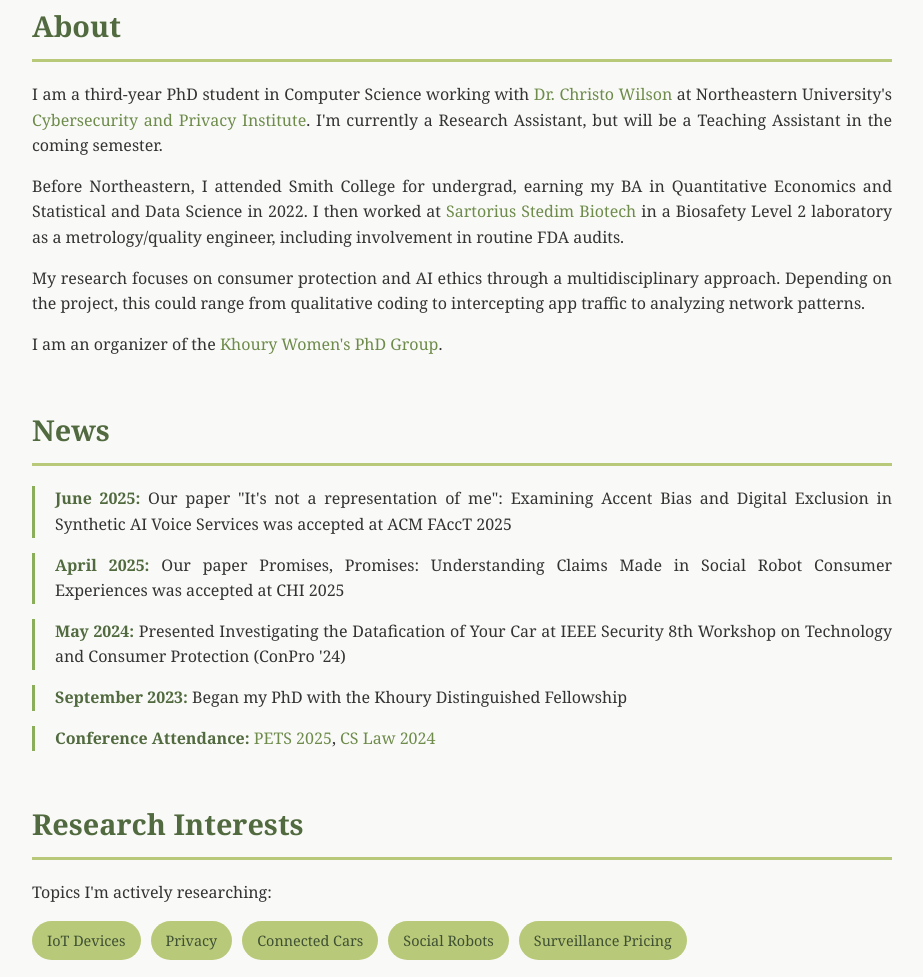
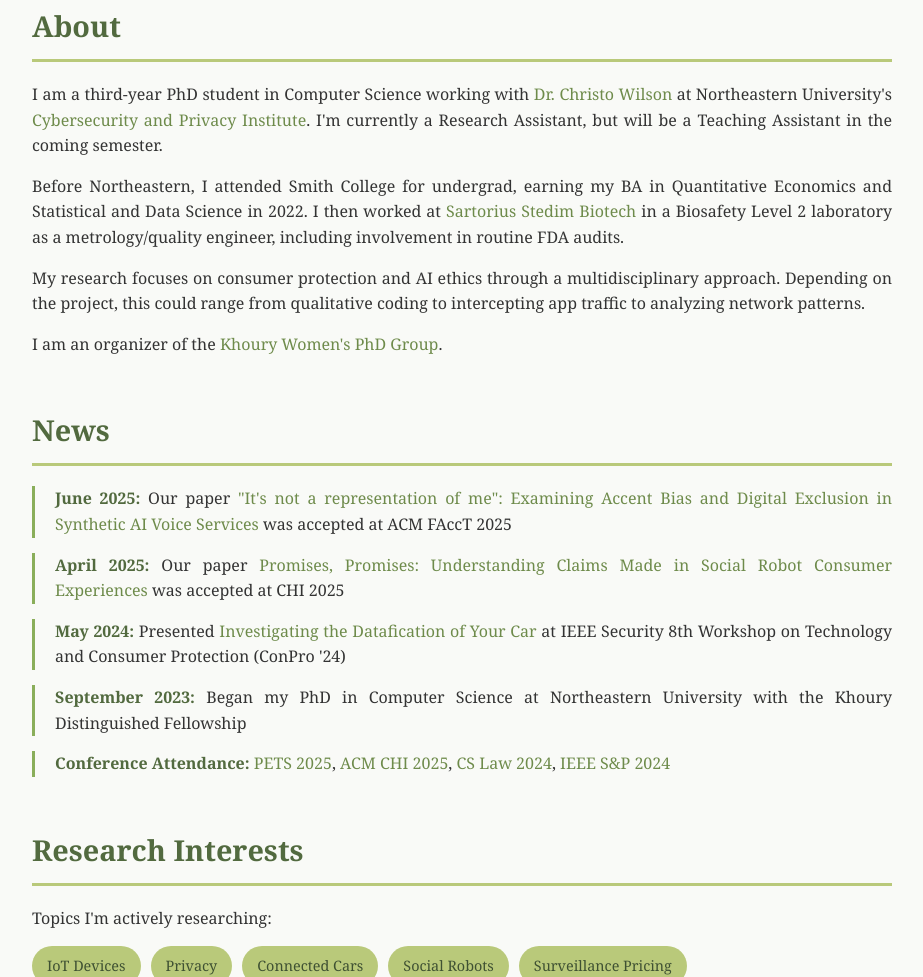
Before and after one commit to SarahGillespie/sarahgillespie.github.io, a plain HTML site: page index.html in a window 1280 px wide. Shown: the part 357-1334 px from the top of the page, without its empty margins (178-1101 px from the left). Drawn offline with Linux system fonts and the light colour scheme.

Commit message:
Update index.html

```diff
--- a/index.html
+++ b/index.html
@@ -201,19 +201,19 @@
         <section id="news">
             <h2>News</h2>
             <div class="news-item">
-                <p><strong>June 2025:</strong> Our paper "It's not a representation of me": Examining Accent Bias and Digital Exclusion in Synthetic AI Voice Services was accepted at ACM FAccT 2025</p>
+                <p><strong>June 2025:</strong> Our paper <a href="https://github.com/SarahGillespie/sarahgillespie.github.io/blob/main/AccentBias.pdf" target="_blank">"It's not a representation of me": Examining Accent Bias and Digital Exclusion in Synthetic AI Voice Services</a> was accepted at ACM FAccT 2025</p>
             </div>
             <div class="news-item">
-                <p><strong>April 2025:</strong> Our paper Promises, Promises: Understanding Claims Made in Social Robot Consumer Experiences was accepted at CHI 2025</p>
+                <p><strong>April 2025:</strong> Our paper <a href="https://github.com/SarahGillespie/sarahgillespie.github.io/blob/main/SocialRobotClaims.pdf" target="_blank"> Promises, Promises: Understanding Claims Made in Social Robot Consumer Experiences</a> was accepted at CHI 2025</p>
             </div>
             <div class="news-item">
-                <p><strong>May 2024:</strong> Presented Investigating the Datafication of Your Car at IEEE Security 8th Workshop on Technology and Consumer Protection (ConPro '24)</p>
+                <p><strong>May 2024:</strong> Presented <a href="https://github.com/SarahGillespie/sarahgillespie.github.io/blob/main/gillespie-conpro24.pdf" target="_blank">Investigating the Datafication of Your Car</a> at IEEE Security 8th Workshop on Technology and Consumer Protection (ConPro '24)</p>
             </div>
             <div class="news-item">
-                <p><strong>September 2023:</strong> Began my PhD with the Khoury Distinguished Fellowship</p>
+                <p><strong>September 2023:</strong> Began my PhD in Computer Science at Northeastern University with the Khoury Distinguished Fellowship</p>
             </div>
             <div class="news-item">
-                <p><strong>Conference Attendance:</strong> <a href="https://petsymposium.org/cfp25.php" target="_blank">PETS 2025</a>, <a href="https://computersciencelaw.org/2024-2/" target="_blank">CS Law 2024</a></p>
+                <p><strong>Conference Attendance:</strong> <a href="https://petsymposium.org/cfp25.php" target="_blank">PETS 2025</a>, <a href="https://chi2025.acm.org" target="_blank">ACM CHI 2025</a>, <a href="https://computersciencelaw.org/2024-2/" target="_blank">CS Law 2024</a>, <a href="https://sp2024.ieee-security.org" target="_blank">IEEE S&P 2024</a> </p>
             </div>
         </section>
 
```
